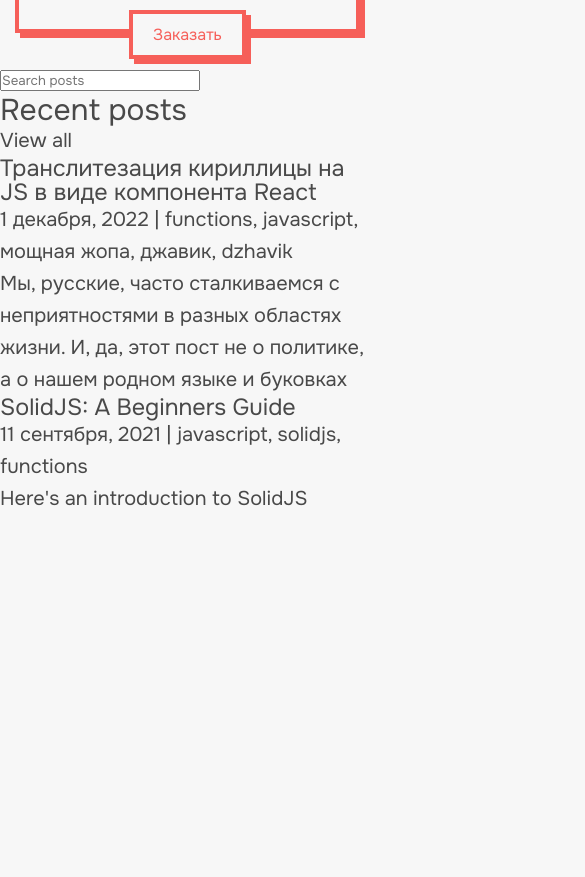
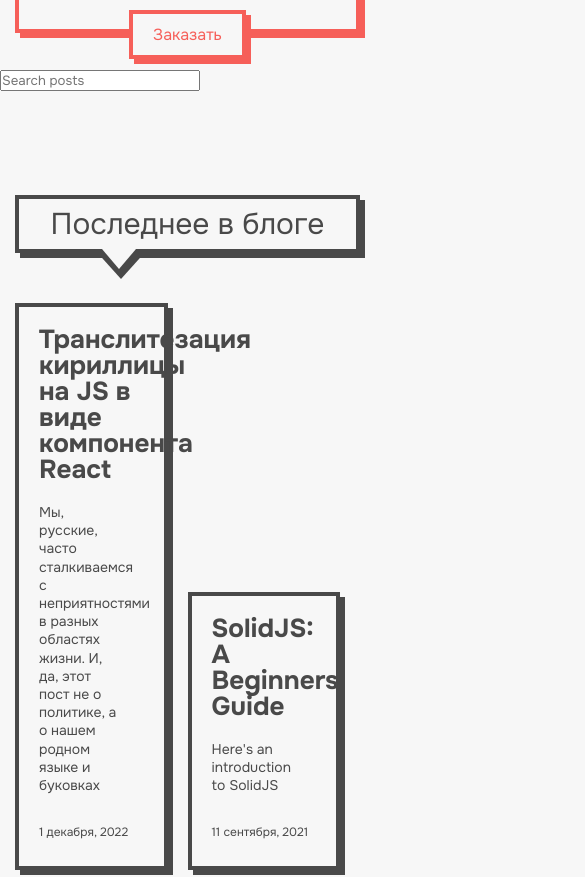
Before and after one commit to leokolt/next-site, a Next.js app: page / in a window 390 px wide. Shown: the part 8060-8937 px from the top of the page, 585 px wide, since content can reach past the window. Built offline with nearby package versions, Linux system fonts and the light colour scheme.

Commit message:
Styles posts

```diff
--- a/components/article.js
+++ b/components/article.js
@@ -1,29 +1,32 @@
 import Link from 'next/link'
 import Date from '@/lib/date';
+import styles from "@/styles/home/posts.module.css"
 // import { transliterate } from '@/lib/transletter';
 // const _ = require("lodash")
 
 const getTagLink = (tag) => {
 
     return (
-      <Link href={`/blog/tag/${tag}`} key={tag}>
-       {tag}
-      </Link>
+		<Link href={`/blog/tag/${tag}`} key={tag}>
+			{tag}
+		</Link>
     );
   };
 
 export default function Article({ post }) {
 	return (
-		<article className={`bg-white p-4`}>
+		<article className={styles.article}>
 			<Link href={`/blog/${post.slug}`}>
-				<h3 className='text-2xl mb-2 font-medium hover:text-red-400 cursor-pointer'>
-				{post.title}
+				<h3 className={styles.articleTitle}>
+					{post.title}
 				</h3>
 			</Link>
-			<span className='text-gray-600 mb-4 block'>
-				<Date dateString={post.date} /> | {post.tags.map(tag => getTagLink(tag)).reduce((prev, curr) => [prev, ', ', curr])}
+			<p className={styles.articleDesc}>{post.description}</p>
+			<span className={styles.articleDate}>
+				<Date dateString={post.date} />
+				{/* {post.tags.map(tag => getTagLink(tag)).reduce((prev, curr) => [prev, ', ', curr])} */}
 			</span>
-			<p>{post.description}</p>
+
 		</article>
 	);
 }
--- /dev/null
+++ b/components/home/posts.js
@@ -0,0 +1,21 @@
+import Link from "next/link";
+import Article from '@/components/article';
+import styles from "@/styles/home/posts.module.css"
+
+export default function RecentPosts({ posts }) {
+	return (
+		<section className={styles.recentPosts}>
+			<div className="wrapper">
+				<h2 className="sectionTitle">Последнее в блоге</h2>
+				<div className={styles.recentPostsInner}>
+				{
+					posts.map((post, index) => (
+						<Article key={index} className='border-b-2' post={post} />
+					)).slice(0, 4)
+				}
+				</div>
+				<Link href='/blog' className='loadBtn mainBtn'>Читать все статьи</Link>
+			</div>
+		</section>
+	);
+	}
--- a/components/recentPosts.js
+++ /dev/null
@@ -1,19 +0,0 @@
-import SectionHeader from './sectionHeader';
-import Article from './article';
-
-export default function RecentPosts({ posts }) {
-  return (
-    <section className='bg-blue-100 px-6'>
-      <div className='max-w-4xl mx-auto py-12'>
-        <SectionHeader title='Recent posts' href='#' />
-        <div className='grid grid-cols-1 md:grid-cols-2 gap-6'>
-        {
-			posts.map((post, index) => (
-				<Article key={index} className='border-b-2' post={post} />
-			)).slice(0, 2)
-		}
-        </div>
-      </div>
-    </section>
-  );
-}
--- a/content/posts/functions-for-beginners.mdx
+++ b/content/posts/functions-for-beginners.mdx
@@ -3,7 +3,7 @@ title: 'Транслитезация кириллицы на JS в виде ко
 date: '2022-12-01'
 description: 'Мы, русские, часто сталкиваемся с неприятностями в разных областях жизни. И, да, этот пост не о политике, а о нашем родном языке и буковках'
 image: '/featuring-images/javascript-functions-thumbnail.jpeg'
-tags: ['functions', 'javascript', 'мощная жопа', 'джавик', 'dzhavik']
+tags: ['functions', 'javascript', 'мощная жопа', 'джавик', 'dzhavik', 'klassnyi-chlen']
 ---
 
 <div>
--- a/pages/blog/tag/[tag].js
+++ b/pages/blog/tag/[tag].js
@@ -3,8 +3,8 @@ import {getAllPosts, getAllPostsByTag} from "@/lib/getAllData";
 import Head from "next/head";
 import Article from "@/components/article";
 
-import { transliterate } from '@/lib/transletter';
-const _ = require("lodash")
+//import { transliterate } from '@/lib/transletter';
+//const _ = require("lodash")
 
 export async function getStaticPaths() {
     const posts = getAllPosts();
@@ -14,7 +14,7 @@ export async function getStaticPaths() {
         paths: [...tags].map((tag) => {
             return {
                 params: {
-                    tag:  _.kebabCase( transliterate( tag ) )
+                    tag
                 }
             }
         }),
--- a/pages/index.js
+++ b/pages/index.js
@@ -1,6 +1,6 @@
 
 import Seo from "@/components/global/seo";
-import RecentPosts from "../components/recentPosts";
+import RecentPosts from "../components/home/posts";
 import FeaturedWork from "../components/home/featuredWork";
 import Search from '@/components/search';
 import Hero from '@/components/home/hero'
@@ -45,9 +45,6 @@ export default function Home({posts, work}) {
 			<Prices />
 			<Search />
 			<RecentPosts posts={posts} />
-
-
-
 		</>
 	)
 }
--- a/styles/home/benefits.module.css
+++ b/styles/home/benefits.module.css
@@ -45,7 +45,7 @@
 .tabContentItem {
     opacity: 0;
     transition: .25s;
-    transform: translateY(-100%);
+    transform: translateX(100%);
     position: absolute;
     top: 0;
 }
--- /dev/null
+++ b/styles/home/posts.module.css
@@ -0,0 +1,37 @@
+.recentPosts {
+    margin-top: 100px;
+}
+
+.article {
+    border: 4px solid var(--color-text-primary);
+    box-shadow: 5px 5px var(--color-text-primary);
+    margin-bottom: 20px;
+    padding: 20px;
+    width: calc(50% - 20px);
+    display: inline-block;
+}
+
+.article:not(:nth-child(even)) {
+    margin-right: 20px;
+}
+
+.articleTitle {
+    font-size: var(--h3);
+    font-weight: 600;
+    transition: .35s;
+}
+
+.articleTitle:hover {
+    color: var(--color-accent);
+}
+
+.articleDesc {
+    font-size: var(--p2);
+    margin: 20px 0;
+    max-width: 75%;
+    line-height: 1.3;
+}
+
+.articleDate {
+    font-size: var(--p3);
+}
```
Also changed, not shown: lib/transletterReturn.js (added, +9 -0 lines), pages/blog/index.js (+8 -4 lines), 1 other file (tests, documents, lock files or other folders).
